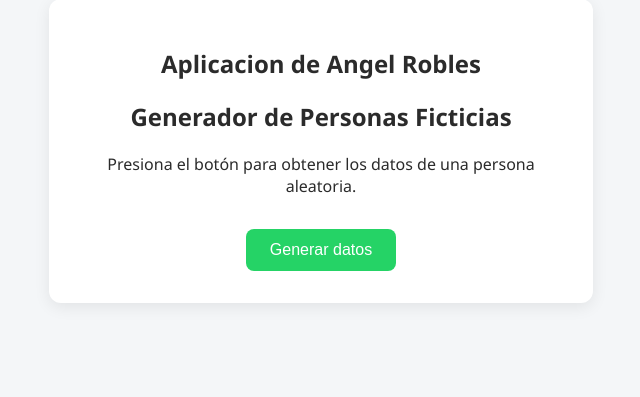
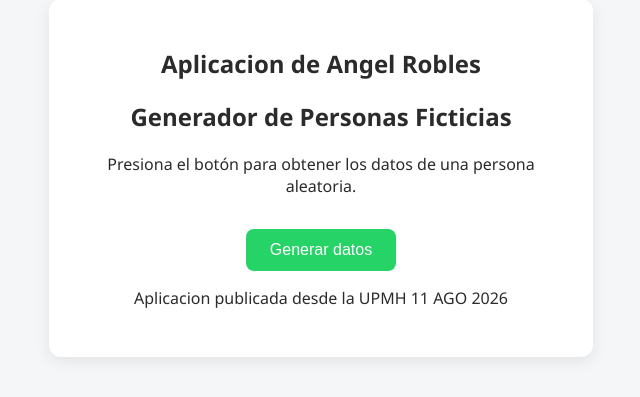
Before and after one commit to Joan-Crro/DESPLIEGUE-RENDER, a Flask app: page / in a window 1280 px wide. Shown: the part 61-458 px from the top of the page, without its empty margins (319-959 px from the left). Run offline with Flask 3, Linux system fonts and the light colour scheme.

Commit message:
Añadí cambios en index

```diff
--- a/templates/index.html
+++ b/templates/index.html
@@ -18,6 +18,7 @@
         <form action="/generar" method="POST">
             <button type="submit" class="btn">Generar datos</button>
         </form>
+        <p>Aplicacion publicada desde la UPMH 11 AGO 2026</p>
     </div>
 </body>
 </html>
```
